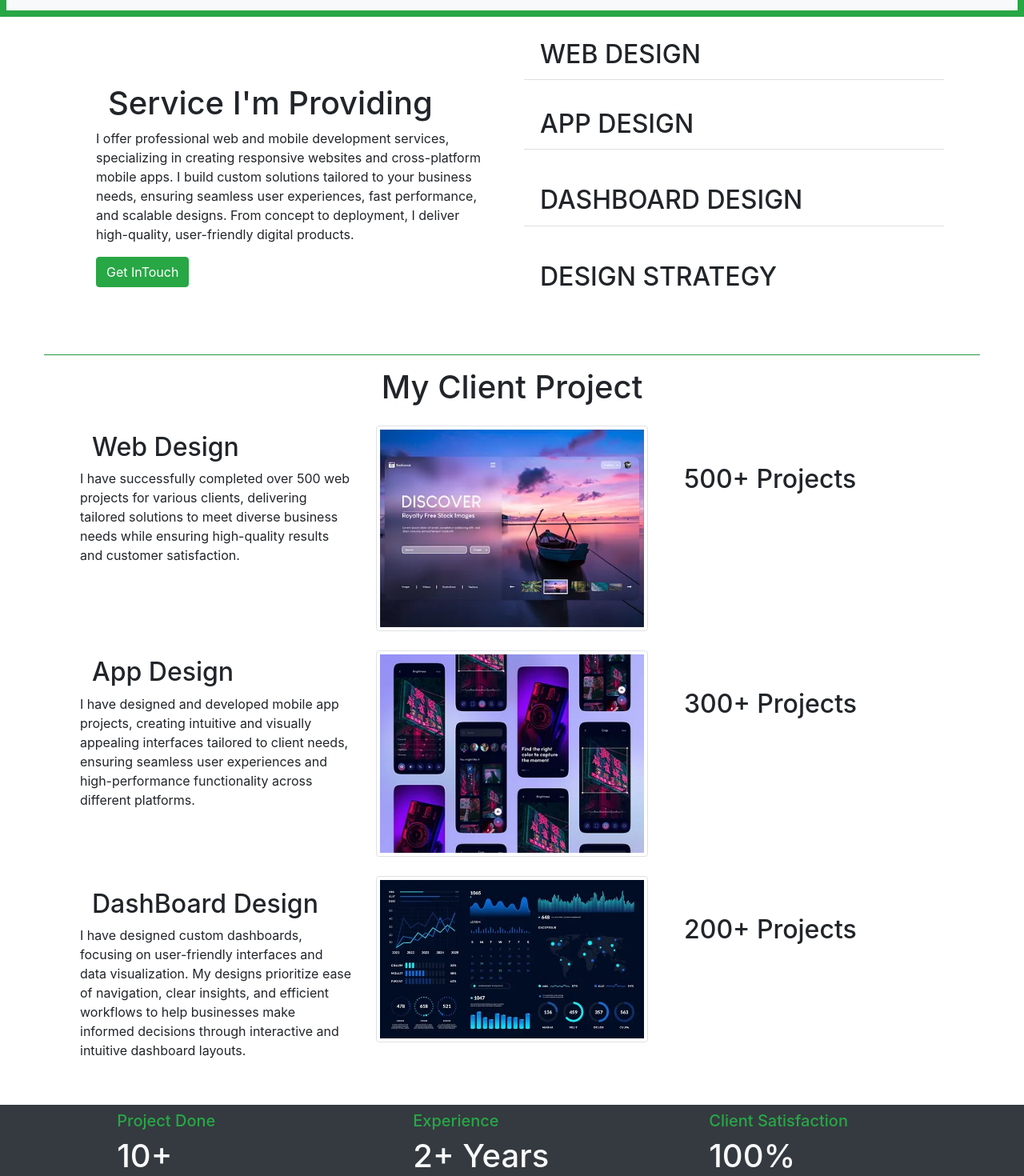
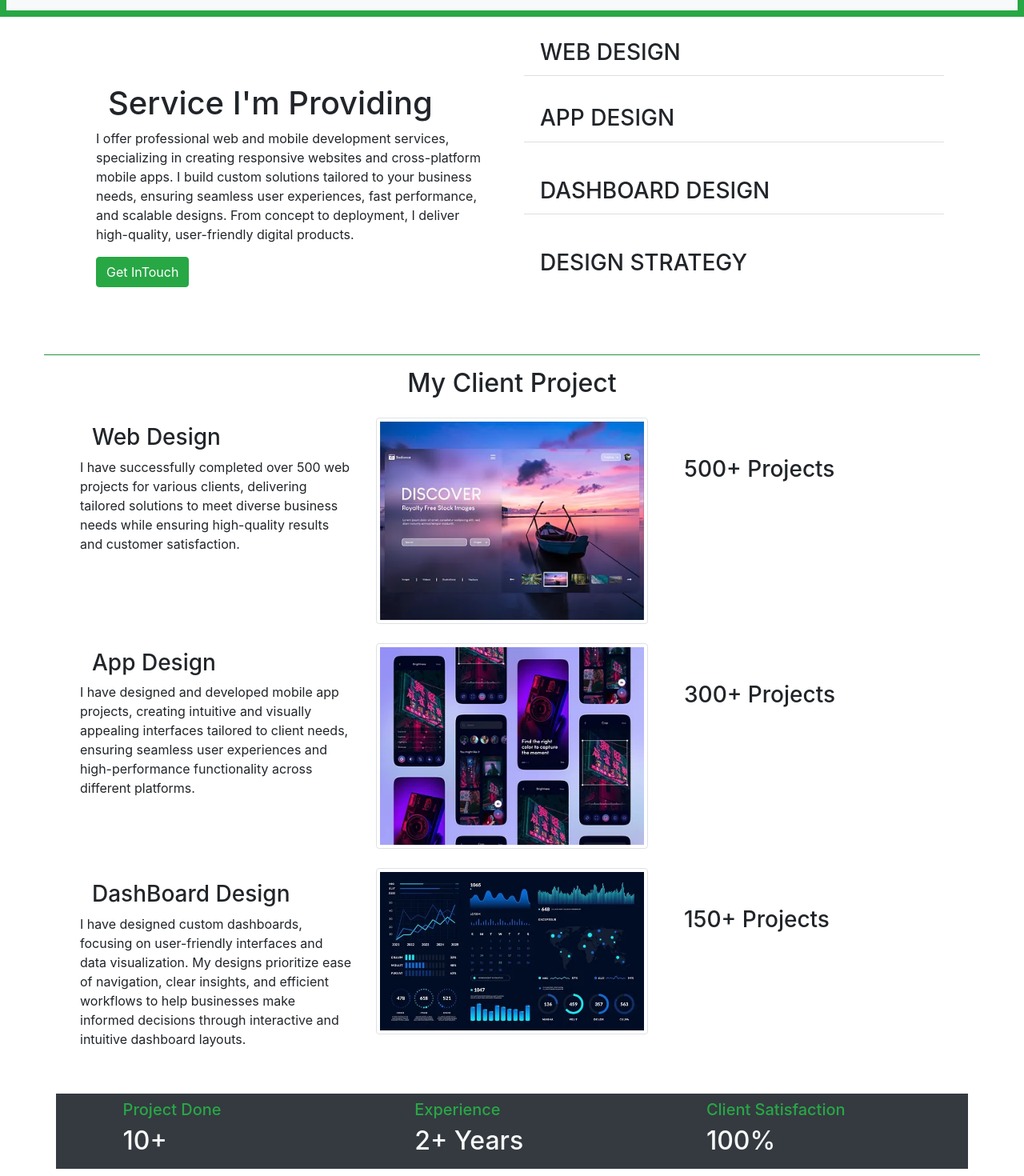
Before and after one commit to Movic001/movic-portfollio-website, a React (Create React App) app: page / in a window 1280 px wide. Shown: the part 480-1950 px from the top of the page at 80% size. Built offline with nearby package versions, Linux system fonts and the light colour scheme.

Commit message:
initial changes

```diff
--- a/src/components/ClientProject.jsx
+++ b/src/components/ClientProject.jsx
@@ -4,16 +4,17 @@ class ClientProject extends Component {
     state = {
         project : 500,
         app : 300,
-        dashboard : 200
+        dashboard : 150
      }
+
     render() {
         return (
             <div>
-                <h1 className='text-center'>My Client Project</h1>
+                <h2 className='text-center'>My Client Project</h2>
 
                 <div className=' container my-4 d-flex justify-content-center flex-wrap'>
                     <div className='col-sm-4 my-2'>
-                        <h2 className=' container '>Web Design</h2>
+                        <h3 className=' container '>Web Design</h3>
                         <p>I have successfully completed over 500 web projects for various clients, delivering tailored solutions to meet diverse business needs while ensuring high-quality results and customer satisfaction.</p>
                     </div>
 
@@ -22,16 +23,14 @@ class ClientProject extends Component {
                     </div>
 
                     <div className='col-sm-4 my-5'>
-                        <h2 className=' container'>{this.state.project}+ Projects</h2>
+                        <h3 className=' container'>{this.state.project}+ Projects</h3>
                     </div>
 
                 </div>
 
-
-
                 <div className=' container d-flex justify-content-center flex-wrap'>
                     <div className='col-sm-4 my-2'>
-                        <h2 className=' container '>App Design</h2>
+                        <h3 className=' container '>App Design</h3>
                         <p>I have designed and developed mobile app projects, creating intuitive and visually appealing interfaces tailored to client needs, ensuring seamless user experiences and high-performance functionality across different platforms.</p>
                     </div>
 
@@ -40,14 +39,14 @@ class ClientProject extends Component {
                     </div>
 
                     <div className='col-sm-4 my-5'>
-                        <h2 className=' container'>{this.state.app}+ Projects</h2>
+                        <h3 className=' container'>{this.state.app}+ Projects</h3>
                     </div>
 
                 </div>
 
                 <div className=' container my-4 d-flex justify-content-center flex-wrap'>
                     <div className='col-sm-4 my-3'>
-                        <h2 className=' container '>DashBoard Design</h2>
+                        <h3 className=' container '>DashBoard Design</h3>
                         <p>I have designed custom dashboards, focusing on user-friendly interfaces and data visualization. My designs prioritize ease of navigation, clear insights, and efficient workflows to help businesses make informed decisions through interactive and intuitive dashboard layouts.</p>
                     </div>
 
@@ -56,7 +55,7 @@ class ClientProject extends Component {
                     </div>
 
                     <div className='col-sm-4 my-5'>
-                        <h2 className=' container'>{this.state.dashboard}+ Projects</h2>
+                        <h3 className=' container'>{this.state.dashboard}+ Projects</h3>
                     </div>
 
                 </div>
--- a/src/components/Feedback.jsx
+++ b/src/components/Feedback.jsx
@@ -5,7 +5,7 @@ class Feedback extends Component {
     render() {
         return (
             <div className='my-5 container'>
-                <h1>Explor our Client Feedback</h1>
+                <h3>Explor our Client Feedback</h3>
             </div>
         );
     }
--- a/src/components/ImageCard.jsx
+++ b/src/components/ImageCard.jsx
@@ -8,7 +8,7 @@ class ImageCard extends Component {
             <div className="col-sm-6 mb-3 mb-sm-0 ">
               <div className="card border-0">
                 <div className="card-body">
-                    <h1 className="card-title">Hi <span className='text-success'> im Ibrahim, </span> Am a web and Mobile developer, base in NIGERIA</h1>
+                    <h2 className="card-title">Hi <span className='text-success'> im Ibrahim, </span> Am a web and Mobile developer, base in NIGERIA</h2>
                     <p className="card-text">With supporting text below as a natural lead-in to additional content.</p>
                     <a href="#service" className="btn btn-success m-2" style={{borderRadius: 15}}>GET IN TOUCH</a>
                     <a href="#service" className="btn btn-success" style={{borderRadius: 15}}>VIEW ALL WORKS</a>
--- a/src/components/ServiceContainer.jsx
+++ b/src/components/ServiceContainer.jsx
@@ -18,10 +18,10 @@ class ServiceContainer extends Component {
 
                     <div className="col-sm-6">
                         <ul className="list-group list-group-flush">
-                            <h2 className="list-group-item">WEB DESIGN</h2>
-                            <h2 className="list-group-item my-3">APP DESIGN</h2>
-                            <h2 className="list-group-item my-3">DASHBOARD DESIGN</h2>
-                            <h2 className="list-group-item my-3">DESIGN STRATEGY</h2>
+                            <h3 className="list-group-item">WEB DESIGN</h3>
+                            <h3 className="list-group-item my-3">APP DESIGN</h3>
+                            <h3 className="list-group-item my-3">DASHBOARD DESIGN</h3>
+                            <h3 className="list-group-item my-3">DESIGN STRATEGY</h3>
                         </ul>
                     </div>
             </div>
--- a/src/components/YearExperience.jsx
+++ b/src/components/YearExperience.jsx
@@ -4,19 +4,19 @@ class YearExperience extends Component {
     state = {  }
     render() {
         return (
-            <div className=' container-fluid bg-dark p-2'>
+            <div className=' container bg-dark p-2'>
                 <div className='container d-flex justify-content-around flex-wrap'>
                     <div className='col-sm-3'>
                         <h5 className='text-success'>Project Done</h5>
-                        <h1 className='text-light'>10+</h1>
+                        <h2 className='text-light'>10+</h2>
                     </div>
                     <div className='col-sm-3'>
                         <h5 className='text-success'>Experience</h5>
-                        <h1 className='text-light'>2+ Years</h1>
+                        <h2 className='text-light'>2+ Years</h2>
                     </div>
                     <div className='col-sm-3'>
                         <h5 className='text-success'>Client Satisfaction</h5>
-                        <h1 className='text-light'>100%</h1>
+                        <h2 className='text-light'>100%</h2>
                     </div>
                 </div>
             </div>
```
